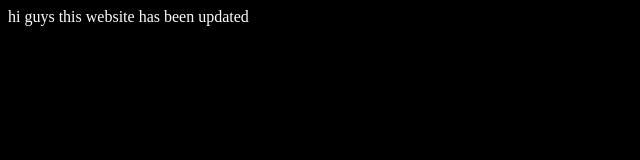
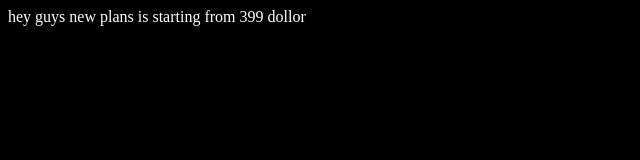
Before and after one commit to sanjay30103/hostinger-website, a plain HTML site: page index.html in a window 1280 px wide. Shown: the whole page, without its empty margins (0-640 px from the left). Drawn offline with Linux system fonts and the light colour scheme.

Commit message:
price updation

```diff
--- a/index.html
+++ b/index.html
@@ -7,6 +7,6 @@
     <link rel="stylesheet" href="style.css" />
   </head>
   <body class="body-one">
-    hi guys this website has been updated
+    hey guys new plans is starting from 399 dollor
   </body>
 </html>
```
